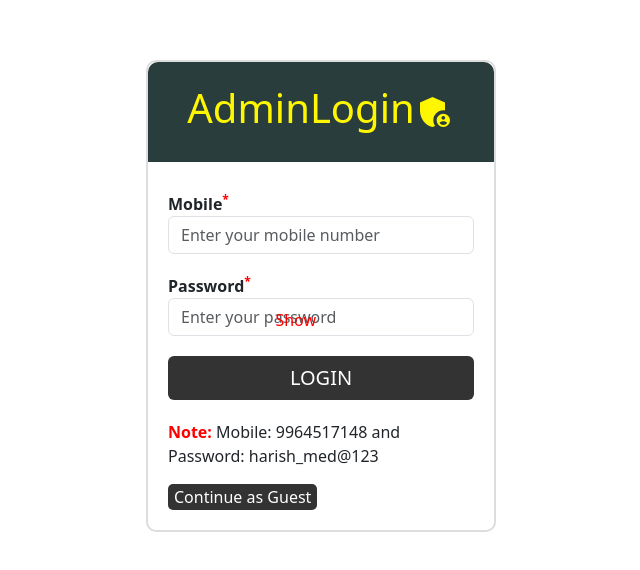
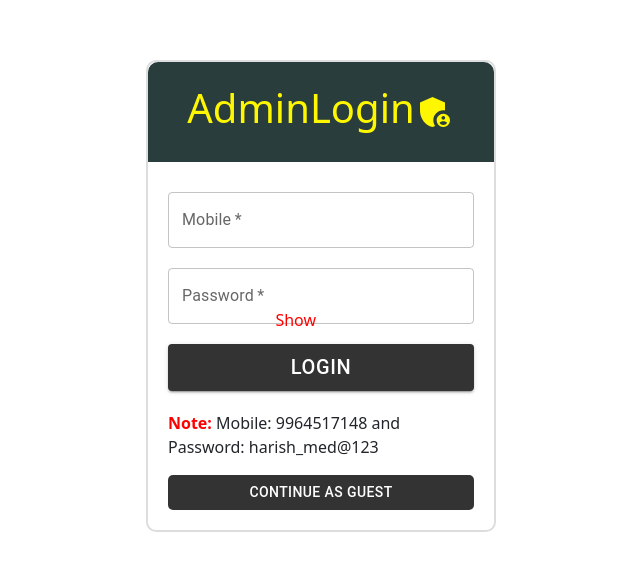
Before and after one commit to manoharbondalapati/avikaProject, a React (Create React App) app: page /adminlogin in a window 1280 px wide. Shown: the part 104-674 px from the top of the page, without its empty margins (319-959 px from the left). Built offline with nearby package versions, Linux system fonts and the light colour scheme.

Commit message:
Update AdminLogin.js

```diff
--- a/src/components/admin/AdminLogin.js
+++ b/src/components/admin/AdminLogin.js
@@ -1,7 +1,118 @@
+// import React, { useState, useEffect } from "react";
+// import { useDispatch, useSelector } from "react-redux";
+// import { loginAdmin } from "../../myredux/reducers/AdminSlice";
+// import { MdAdminPanelSettings } from "react-icons/md";
+// import "./AdminLogin.css";
+// import { useNavigate } from "react-router-dom";
+
+// const AdminLogin = () => {
+//   const dispatch = useDispatch();
+//   const navigate = useNavigate();
+//   const [mobile, setMobile] = useState("");
+//   const [password, setPassword] = useState("");
+//   const [showPassword, setShowPassword] = useState(false);
+//   const loading = useSelector((state) => state.adminlogin.loading);
+//   const isAdminLogin = useSelector((state) => state.adminlogin.isAdminLogin);
+
+//   const handleSubmit = (event) => {
+//     event.preventDefault();
+//     const adminCredentials = { mobile, password };
+//     dispatch(loginAdmin(adminCredentials, navigate));
+//   };
+
+//   const handleGuestLogin = () => {
+//     const guestCredentials = {
+//       mobile: "9964517148",
+//       password: "harish_med@123",
+//     };
+//     dispatch(loginAdmin(guestCredentials, navigate));
+//   };
+
+//   useEffect(() => {
+//     if (isAdminLogin === true) {
+//       navigate("/adminpage");
+//     }
+//   }, [isAdminLogin, navigate]);
+
+//   return (
+//     <div id="adminlogin">
+//       <div className="adminform">
+//         <div className="heading">
+//           <h1>
+//             Admin<span id="login">Login</span>
+//             <span id="admin-icon">
+//               <MdAdminPanelSettings />
+//             </span>
+//           </h1>
+//         </div>
+//         <div className="login-form">
+//           <form onSubmit={handleSubmit}>
+//             <div className="form-group">
+//               <label htmlFor="mobile">
+//                 Mobile<sup className="astrick">&#42;</sup>
+//               </label>
+//               <input
+//                 type="text"
+//                 name="mobile"
+//                 id="mobile"
+//                 className="form-control"
+//                 value={mobile}
+//                 onChange={(e) => setMobile(e.target.value)}
+//                 maxLength={10}
+//                 placeholder="Enter your mobile number"
+//                 required
+//               />
+//             </div>
+//             <div className="form-group">
+//               <label htmlFor="password">
+//                 Password<sup className="astrick">&#42;</sup>
+//               </label>
+//               <input
+//                 type={showPassword ? "text" : "password"}
+//                 name="password"
+//                 id="password"
+//                 className="form-control"
+//                 value={password}
+//                 onChange={(e) => setPassword(e.target.value)}
+//                 placeholder="Enter your password"
+//                 required
+//               />
+//               <span
+//                 onClick={() => setShowPassword(!showPassword)}
+//                 className="shows-password"
+//               >
+//                 {showPassword ? "Hide" : "Show"}
+//               </span>
+//             </div>
+//             <button className="btn" id="loginbtn" type="submit">
+//               {loading ? "Logging in..." : "LOGIN"}
+//             </button>
+//             <p id="credentials">
+//               <span id="note">Note:</span> Mobile: 9964517148 and Password:
+//               harish_med@123
+//             </p>
+//           </form>
+//           <div>
+//             <button type="button" id="guestButton" onClick={handleGuestLogin}>
+//               Continue as Guest
+//             </button>
+//           </div>
+//         </div>
+//       </div>
+//     </div>
+
+
+
+
+
+
+
 import React, { useState, useEffect } from "react";
 import { useDispatch, useSelector } from "react-redux";
 import { loginAdmin } from "../../myredux/reducers/AdminSlice";
 import { MdAdminPanelSettings } from "react-icons/md";
+import TextField from "@mui/material/TextField";
+import Button from "@mui/material/Button";
 import "./AdminLogin.css";
 import { useNavigate } from "react-router-dom";
 
@@ -48,34 +159,32 @@ const AdminLogin = () => {
         <div className="login-form">
           <form onSubmit={handleSubmit}>
             <div className="form-group">
-              <label htmlFor="mobile">
-                Mobile<sup className="astrick">&#42;</sup>
-              </label>
-              <input
+              <TextField
+                label="Mobile"
                 type="text"
                 name="mobile"
                 id="mobile"
-                className="form-control"
+                variant="outlined"
                 value={mobile}
                 onChange={(e) => setMobile(e.target.value)}
-                maxLength={10}
+                fullWidth
+                required
+                inputProps={{ maxLength: 10 }}
                 placeholder="Enter your mobile number"
-                required
               />
             </div>
             <div className="form-group">
-              <label htmlFor="password">
-                Password<sup className="astrick">&#42;</sup>
-              </label>
-              <input
+              <TextField
+                label="Password"
                 type={showPassword ? "text" : "password"}
                 name="password"
                 id="password"
-                className="form-control"
+                variant="outlined"
                 value={password}
                 onChange={(e) => setPassword(e.target.value)}
+                fullWidth
+                required
                 placeholder="Enter your password"
-                required
               />
               <span
                 onClick={() => setShowPassword(!showPassword)}
@@ -84,18 +193,31 @@ const AdminLogin = () => {
                 {showPassword ? "Hide" : "Show"}
               </span>
             </div>
-            <button className="btn" id="loginbtn" type="submit">
+            <Button
+              className="btn"
+              id="loginbtn"
+              type="submit"
+              variant="contained"
+              color="primary"
+              fullWidth
+            >
               {loading ? "Logging in..." : "LOGIN"}
-            </button>
+            </Button>
             <p id="credentials">
               <span id="note">Note:</span> Mobile: 9964517148 and Password:
               harish_med@123
             </p>
           </form>
           <div>
-            <button type="button" id="guestButton" onClick={handleGuestLogin}>
+            <Button
+              type="button"
+              id="guestButton"
+              onClick={handleGuestLogin}
+              variant="outlined"
+              fullWidth
+            >
               Continue as Guest
-            </button>
+            </Button>
           </div>
         </div>
       </div>
@@ -104,3 +226,8 @@ const AdminLogin = () => {
 };
 
 export default AdminLogin;
+
+//   );
+// };
+
+// export default AdminLogin;
```
